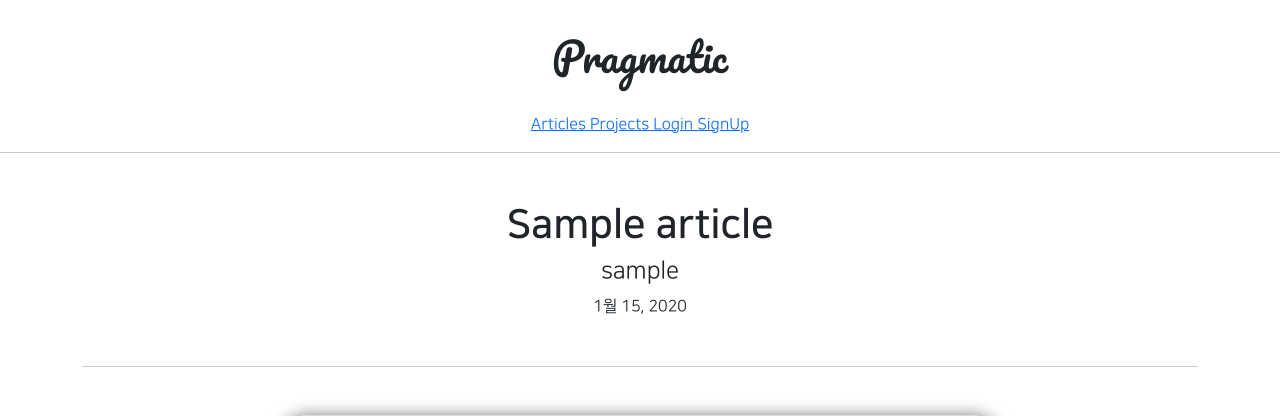
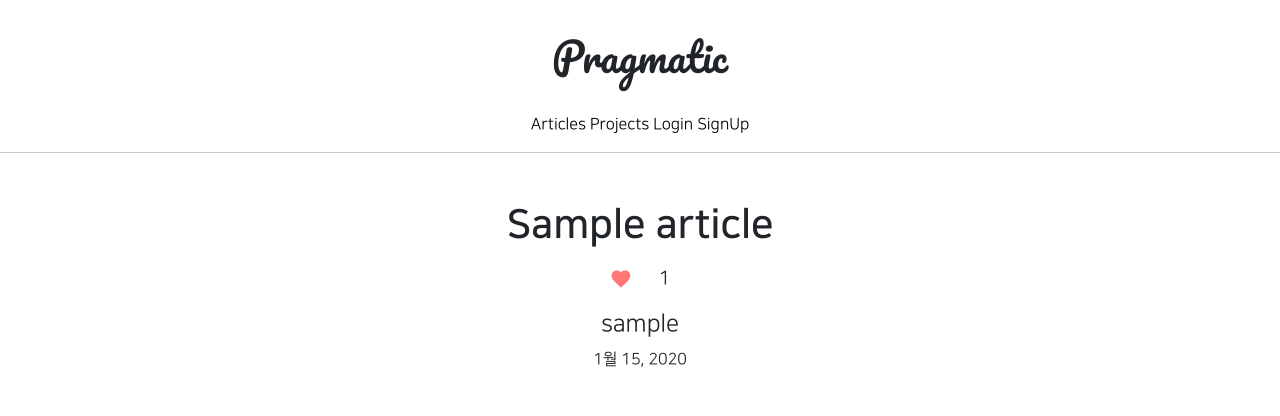
Before and after one commit to hyoung2/hhnini_4, a Django app: page /articles/detail/1 in a window 1280 px wide. Shown: the top 416 px of the page. Run offline with Django 3.2, Linux system fonts and the light colour scheme; tables that the repository leaves empty hold one stand-in row (values such as "Sample post"); grey boxes marked "Sample" are stand-in pictures; parts of the project's set-up code (start-up, migrations or seed data) failed here and were passed over; some libraries are stand-ins or nearby versions.

Commit message:
8/24 4ban class commit 3

```diff
--- a/articleapp/templates/articleapp/detail.html
+++ b/articleapp/templates/articleapp/detail.html
@@ -7,6 +7,17 @@
         <div class="my-5">
             {#  게시글 제목, 글쓴이, 작성일자         #}
             <h1 class="NNS_B">{{ target_article.title }}</h1>
+            <div class="my-3">
+                <a href="{% url 'likeapp:article_like' article_pk=target_article.pk %}"
+                    class="material-icons"
+                    style="vertical-align: middle; color: #f77;
+                    font-size: 1.4rem">
+                    favorites
+                </a>
+                <span style="vertical-align: middle; font-size: 1.2rem">
+                    {{ target_article.like }}
+                </span>
+            </div>
             <h4>{{ target_article.writer.profile.nickname }}</h4>
             <p>{{ target_article.created_at }}</p>
         </div>
--- a/gis_4ban_1/settings.py
+++ b/gis_4ban_1/settings.py
@@ -60,6 +60,7 @@ INSTALLED_APPS = [
     'commentapp',
     'projectapp',
     'subscribeapp',
+    'likeapp',
 ]
 
 MIDDLEWARE = [
--- a/likeapp/urls.py
+++ b/likeapp/urls.py
@@ -1,5 +1,9 @@
+from django.urls import path
 
+from likeapp.views import LikeArticleView
+
+app_name = 'likeapp'
 
 urlpatterns = [
-
+    path('article/<int:article_pk>', LikeArticleView.as_view(), name='article_like'),
 ]
--- a/static/base.css
+++ b/static/base.css
@@ -72,3 +72,12 @@
         font-size: 13px;
     }
 }
+
+a {
+    text-decoration: none;
+    color: black;
+}
+
+a:hover {
+    color: black;
+}
```
Also changed, not shown: likeapp/views.py (+31 -0 lines).
